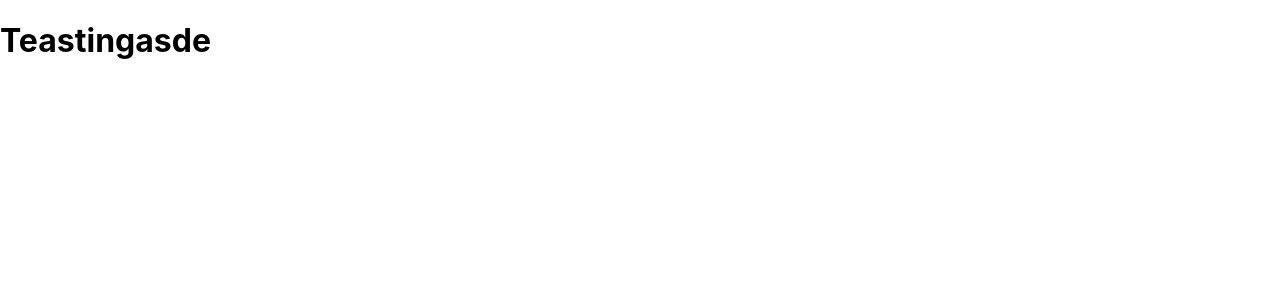
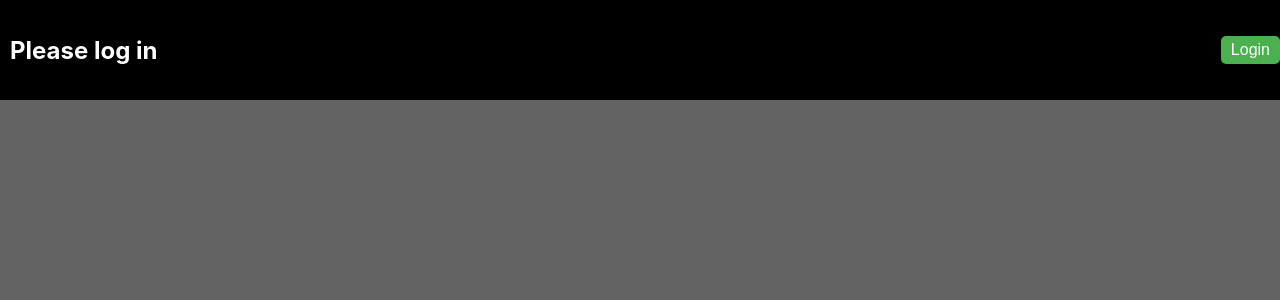
Before and after one commit to Jozefwl/fedi-beim-shopping-list, a React (Create React App) app: page /shoppinglist/1 in a window 1280 px wide. Shown: the top 300 px of the page. Built offline with nearby package versions, Linux system fonts and the light colour scheme.

Commit message:
Navbar and login

```diff
--- a/package.json
+++ b/package.json
@@ -8,6 +8,7 @@
     "@testing-library/user-event": "^13.5.0",
     "react": "^18.2.0",
     "react-dom": "^18.2.0",
+    "react-modal": "^3.16.1",
     "react-router-dom": "^5.2.0",
     "react-scripts": "5.0.1",
     "web-vitals": "^2.1.4"
--- a/src/App.js
+++ b/src/App.js
@@ -1,13 +1,42 @@
-import { routes as Routes } from './Routes';
+import React, { useState } from "react";
+import Navbar from "./components/Navbar";
+import LoginModal from "./components/LoginModal";
+import "./styles/App.css";
 
-function App() {
+const App = () => {
+  const [showModal, setShowModal] = useState(false);
+  const [username, setUsername] = useState("");
+
+  const handleLogin = (username, password) => {
+    // handle login logic here
+    console.log(`Logged in as ${username}`);
+    setUsername(username);
+    handleCloseModal();
+  };
+
+  const handleLogout = () => {
+    setUsername("");
+  };
+
+  const handleCloseModal = () => {
+    setShowModal(false);
+  };
+
+  const handleShowModal = () => {
+    setShowModal(true);
+  };
+
   return (
+    <div className="App">
+      <Navbar
+        username={username}
+        onLoginClick={handleShowModal}
+        onLogoutClick={handleLogout}
+      />
 
-      <>
-      <Routes />
-      </>
-
+      <LoginModal isOpen={showModal} onRequestClose={handleCloseModal} onLogin={handleLogin} />
+    </div>
   );
-}
+};
 
 export default App;
--- /dev/null
+++ b/src/components/LoginModal.js
@@ -0,0 +1,56 @@
+import React, { useState } from "react";
+import Modal from "react-modal";
+import "../styles/LoginModal.css";
+
+Modal.setAppElement("#root");
+
+const LoginModal = ({ isOpen, onRequestClose, onLogin }) => {
+  const [username, setUsername] = useState("");
+  const [password, setPassword] = useState("");
+
+  const handleLogin = () => {
+    onLogin(username, password);
+  };
+
+  const handleUsernameChange = (e) => {
+    setUsername(e.target.value);
+  };
+
+  const handlePasswordChange = (e) => {
+    setPassword(e.target.value);
+  };
+
+  return (
+    <Modal
+      isOpen={isOpen}
+      onRequestClose={onRequestClose}
+      className="modal"
+      overlayClassName="overlay"
+    >
+      <button className="close-btn" onClick={onRequestClose}>
+        X
+      </button>
+      <div className="modal-body">
+        <input
+          type="text"
+          placeholder="Username"
+          value={username}
+          onChange={handleUsernameChange}
+        />
+        <input
+          type="password"
+          placeholder="Password"
+          value={password}
+          onChange={handlePasswordChange}
+        />
+      </div>
+      <div className="modal-footer">
+        <button className="login-btn" onClick={handleLogin}>
+          Login
+        </button>
+      </div>
+    </Modal>
+  );
+};
+
+export default LoginModal;
--- /dev/null
+++ b/src/components/Navbar.js
@@ -0,0 +1,28 @@
+import React from "react";
+import "../styles/Navbar.css";
+
+const Navbar = ({ username, onLoginClick, onLogoutClick }) => {
+  return (
+    <nav className="navbar">
+
+      <div className="navbar-left">
+        {username && <h1>Welcome {username}</h1>}
+        {!username && <h1>Please log in</h1>}
+      </div>
+      <div className="navbar-right">
+        {username && (
+          <button className="navbar-btn" onClick={onLogoutClick}>
+            Logout
+          </button>
+        )}
+        {!username && (
+          <button className="navbar-btn" onClick={onLoginClick}>
+            Login
+          </button>
+        )}
+      </div>
+    </nav>
+  );
+};
+
+export default Navbar;
--- /dev/null
+++ b/src/components/ShoppingListViewer.js
@@ -0,0 +1,8 @@
+export default function shoppingListViewer({lists, sharedLists, archivedLists, publicLists}){
+
+
+    return(
+        <h1>LIST</h1>
+    )
+
+    }
--- a/src/pages/HomePage.js
+++ b/src/pages/HomePage.js
@@ -1,8 +1,30 @@
-export default function homepage(){
-   return(
-   <>
-    <h1>This is the home page</h1>
-    <button>I am a button</button>
-    </>
+import { default as ShoppingListViewer } from '../components/ShoppingListViewer'
+
+export default function homepage() {
+    // Sample shopping lists data (replace with actual data)
+    const lists = [
+        // ... lists data
+    ];
+    const sharedLists = [
+        // ... shared lists data
+    ];
+    const archivedLists = [
+        // ... archived lists data
+    ];
+    const publicLists = [
+        // ... public lists data
+    ];
+
+    return (
+        <>
+            <h1>This is the home page</h1>
+            <a href="shoppinglist/1"><button>View a singular shopping list</button></a>
+            <ShoppingListViewer
+                lists={lists}
+                sharedLists={sharedLists}
+                archivedLists={archivedLists}
+                publicLists={publicLists}
+            />
+        </>
     )
 }
--- a/src/pages/ShoppingList.js
+++ b/src/pages/ShoppingList.js
@@ -1,7 +1,18 @@
-export default function shoppingList(){
-    return(
-    <>
-    <h1>Teastingasde</h1>
-    </>
-    )
-}
+import React from "react";
+
+const ShoppingList = ({ match }) => {
+  const { id } = match.params;
+
+  return (
+    <div>
+      <h1>Shopping List {id}</h1>
+      <ul>
+        <li>Item 1</li>
+        <li>Item 2</li>
+        <li>Item 3</li>
+      </ul>
+    </div>
+  );
+};
+
+export default ShoppingList;
--- /dev/null
+++ b/src/styles/App.css
@@ -0,0 +1,8 @@
+body {
+  background-color: #636363; /* Grey background color */
+  color: #ffffff; /* White text color */
+  margin: 0;
+  padding: 0;
+  position: relative;
+  top: 10vh; /* Set the starting point 10% from the top */
+}
--- /dev/null
+++ b/src/styles/LoginModal.css
@@ -0,0 +1,40 @@
+.modal {
+  position: absolute;
+  top: 50%;
+  left: 50%;
+  transform: translate(-50%, -50%);
+  background-color: #fff;
+  border-radius: 5px;
+  padding: 20px;
+  width: 400px;
+  max-width: 90%;
+  box-shadow: 0 0 10px rgba(0, 0, 0, 0.3);
+}
+
+.overlay {
+  position: fixed;
+  top: 0;
+  left: 0;
+  right: 0;
+  bottom: 0;
+  background-color: rgba(0, 0, 0, 0.5);
+  display: flex;
+  justify-content: center;
+  align-items: center;
+}
+
+.close-btn {
+  position: absolute;
+  top: 10px;
+  left: auto; /* change left to auto */
+  right: 10px; /* add right: 10px */
+  background-color: #000;
+  color: #fff;
+  border: none;
+  border-radius: 50%;
+  width: 30px;
+  height: 30px;
+  font-size: 20px;
+  font-weight: bold;
+  cursor: pointer;
+}
--- /dev/null
+++ b/src/styles/Navbar.css
@@ -0,0 +1,44 @@
+.navbar {
+    width: 100%;
+    height: 10%;
+    background-color: rgb(0, 0, 0);
+    color: rgb(255, 255, 255);
+    position: fixed;
+    top: 0;
+    left: 0;
+    z-index: 1000; /*make sure its 'above all'*/
+    display: flex;
+    justify-content: space-between;
+    align-items: center;
+    padding: 10px;
+  }
+
+
+  .navbar-left {
+    display: flex;
+    align-items: center;
+  }
+
+  .navbar-right {
+    display: flex;
+    align-items: center;
+  }
+
+  .navbar-btn {
+    background-color: transparent;
+    color: #fff;
+    border: none;
+    font-size: 16px;
+    margin-right: 10px;
+    cursor: pointer;
+  }
+
+  .navbar-btn:hover {
+    text-decoration: underline;
+  }
+
+  .navbar-right .navbar-btn {
+    background-color: #4caf50;
+    padding: 5px 10px;
+    border-radius: 5px;
+  }
```
Also changed, not shown: src/App.css (deleted, +0 -38 lines), 1 other file (tests, documents, lock files or other folders).
